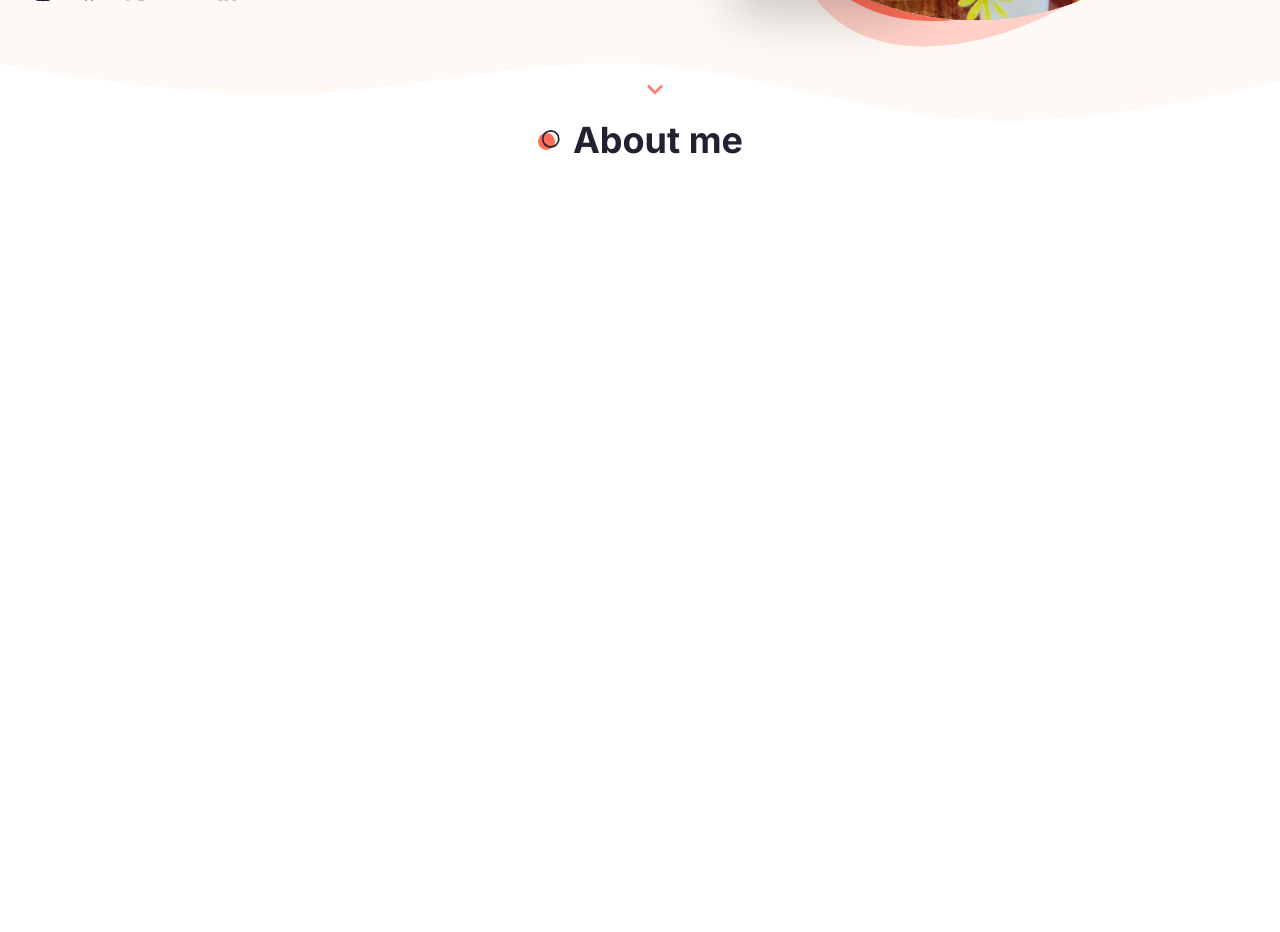
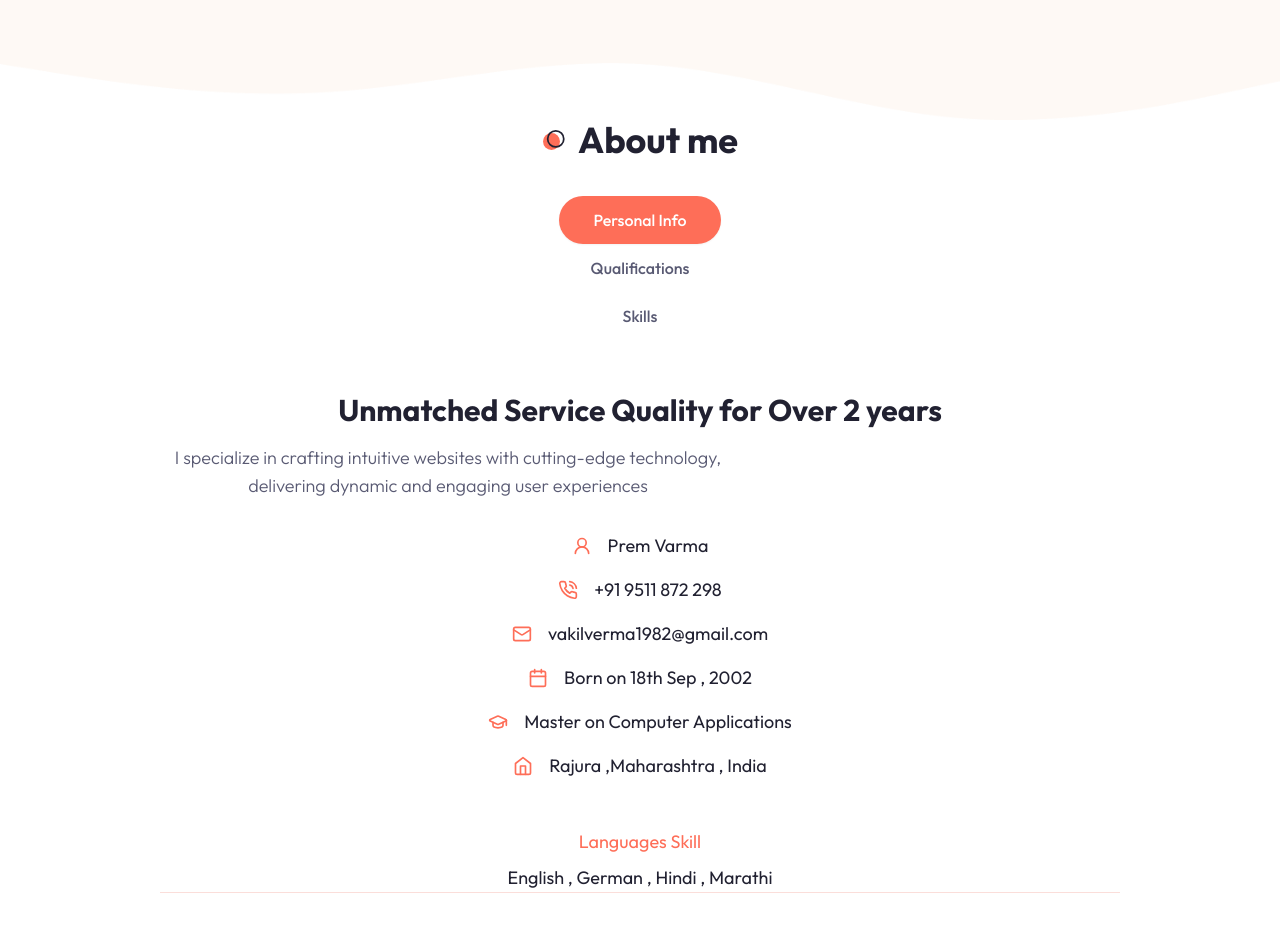
Before and after one commit to premvarma2002/nextjs-shadcn.ui-portfolio, a Next.js app: page / in a window 1280 px wide. Shown: the part 640-1572 px from the top of the page. Built offline with nearby package versions, Linux system fonts and the light colour scheme.

Commit message:
working on skill section

```diff
--- a/app/globals.css
+++ b/app/globals.css
@@ -67,14 +67,25 @@
    @apply text-6xl xl:text-[72px] xl:leading-[80px] tracking-[-2px] font-bold;
 }
 
+.h2 {
+  @apply text-2xl font-bold;
+}
+.h3 {
+  @apply text-3xl font-bold;
+}
+
+.h4 {
+  @apply text-4xl font-semibold;
+}
+
 .subtitle {
   @apply text-muted-foreground text-lg mb-8 font-light;
+}
+
+.section-title {
+  @apply text-4xl font-bold relative w-max flex items-center justify-between gap-x-3 before:bg-dots_light before:dark:bg-dots_dark before:bg-no-repeat before:bg-center before:w-[24px] before:h-[24px];
 }
 
 .badge  {
   @apply z-10 w-[200px] h-[68px] bg-white dark:backdrop-blur-[44px] shadow-2xl p-4 rounded-[10px] flex items-center gap-x-4 ;
 }
-
-.section-title{
-  @apply text-4xl font-bold relative w-max flex items-center justify-between gap-x-3 before:bg-dots_light before:dark:bg-dots_dark before:bg-no-repeat before:bg-center before:w-[24px] before:h-[24px];
-}
--- a/app/layout.jsx
+++ b/app/layout.jsx
@@ -1,4 +1,4 @@
-import { Inter } from 'next/font/google'
+import { Outfit } from 'next/font/google'
 import './globals.css'
 
 // components
@@ -8,7 +8,7 @@
 import { ThemeProvider } from '@/components/ThemeProvider'
 
 
-const inter = Inter({ subsets: ['latin'] })
+const outfit = Outfit({ subsets: ['latin'] })
 
 export const metadata = {
   title: 'Create Next App',
@@ -18,7 +18,7 @@
 export default function RootLayout({ children }) {
   return (
     <html lang="en" suppressHydrationWarning>
-      <body className={inter.className}>
+      <body className={outfit.className}>
         <ThemeProvider attribute="class" defaultTheme='light'>
         <Header/>
         {children}
--- a/components/About.jsx
+++ b/components/About.jsx
@@ -1,88 +1,94 @@
-import DevImg from "./DevImg"
-import Image from "next/image"
-import { Tabs , TabsContent , TabsList , TabsTrigger } from "./ui/tabs"
+import DevImg from "./DevImg";
+import Image from "next/image";
+import { Tabs, TabsContent, TabsList, TabsTrigger } from "./ui/tabs";
 
 import {
   User2,
   MailIcon,
   HomeIcon,
-    Phonecall,
+  PhoneCall,
   GraduationCap,
   Calendar,
   Briefcase,
-} from 'lucide-react';
+} from "lucide-react";
 
 const infoData = [
   {
-        icon: <User2 size={20}/>,
-        text: 'Rayn Davis',
+    icon: <User2 size={20} />,
+    text: "Prem Varma",
   },
   {
-        icon: <Phonecall size={20}/>,
-        text: '+91 951 187 2298',
+    icon: <PhoneCall size={20} />,
+    text: "+91 9511 872 298",
   },
   {
-        icon: <MailIcon size={20}/>,
-        text: 'vakilverma1982@gmail.com',
+    icon: <MailIcon size={20} />,
+    text: "vakilverma1982@gmail.com",
   },
   {
-        icon: <Calendar size={20}/>,
-        text: 'Born on 18th Sep , 2002',
+    icon: <Calendar size={20} />,
+    text: "Born on 18th Sep , 2002",
   },
   {
-        icon: <GraduationCap size={20}/>,
-        text: 'Master on Computer Applications',
+    icon: <GraduationCap size={20} />,
+    text: "Master on Computer Applications",
   },
   {
-        icon: <HomeIcon size={20}/>,
-        text: 'Warur road, Rajura ,Maharashtra , India ',
+    icon: <HomeIcon size={20} />,
+    text: " Rajura ,Maharashtra , India ",
   },
 ];
 
 const qualificationData = [
   {
-        title:'education',
+    title: "education",
     data: [
       {
-                university: 'The New Era English High School ,Rajura',
-                qualification: 'S.S.C',
-                years:'2008 - 2018',
+        university: "The New Era English High School ,Rajura",
+        qualification: "S.S.C",
+        years: "2008 - 2018",
       },
       {
-                university: 'Guru nanak college of science , Ballarpur',
-                qualification: 'H.S.C',
-                years:'2018 - 2020',
+        university: "Guru nanak college of science , Ballarpur",
+        qualification: "H.S.C",
+        years: "2018 - 2020",
       },
       {
-                university: 'Guru nanak College of Science',
-                qualification: 'Bachelor of Science',
-                years:'2020 - 2023',
+        university: "Guru nanak College of Science",
+        qualification: "Bachelor of Science",
+        years: "2020 - 2023",
       },
       {
-                university: 'LPU University',
-                qualification: 'Master of Computer Applications',
-                years:'2024 - Present',
+        university: "LPU University",
+        qualification: "Master of Computer Applications",
+        years: "2024 - Present",
       },
       // {
       //     university: 'IIT Patna',
       //     qualification: 'M.Tech in Cloud Computing',
       //     years:'2026- 2028',
       // },
-        ]
+    ],
   },
 
   {
-        title:'experience',
+    title: "experience",
     data: [
       {
-            company: 'InternPe',
-            qualification: 'Web Development intern',
-            years:'2022-2023',
+        company: "Upwork",
+        role: "Freelance Web developer",
+        years: "2022 - Present",
+      },
+
+      {
+        company: "Codewoofer.in",
+        role: "Blogger",
+        years: "Jul 2023 - Sep 2023 ",
       },
       {
-            company: 'Upwork',
-            qualification: 'Web developer',
-            years:'2023 - Present',
+        company: "InternPe",
+        role: "Web Development intern",
+        years: "Apr 2023 - Jun 2023",
       },
     ],
   },
@@ -90,57 +96,212 @@
 
 const skillData = [
   {
-        title: 'skills',
-        data:[
+    title: "skills",
+    data: [
       {
-              name: 'HTML , CSS, JavaScript , React with Redux,Redux Toolkit , Next , Typescript ,Tailwind , Sass Css , Material UI , Bootstrap, and others'
+        name: "HTML , CSS, JavaScript , React with Redux,Redux Toolkit , Next , Typescript ,Tailwind , Sass Css , Material UI , Bootstrap, and others",
       },
       {
-              name: 'Frontend Development'
+        name: "Frontend Development",
       },
       {
-              name: 'JavaScript, Typescript ,Tailwind , Sass CSS '
+        name: "JavaScript, Typescript ,Tailwind , Sass CSS ",
       },
       {
-              name: 'React with Redux,Redux Toolkit , Next ,Material UI , Bootstrap, and others '
-            }
-        ]
+        name: "React with Redux,Redux Toolkit , Next ,Material UI , Bootstrap, and others ",
+      },
+    ],
   },
   {
-        title: 'tools',
-        data:[
+    title: "tools",
+    data: [
       {
-              imgPath: '/about/vscode.svg'
+        imgPath: "/about/vscode.svg",
       },
       {
-              imgPath: '/about/Figma.svg'
+        imgPath: "/about/Figma.svg",
       },
       {
-              imgPath: '/about/github.svg'
+        imgPath: "/about/github.svg",
       },
       {
-              imgPath: '/about/terminal.svg'
+        imgPath: "/about/terminal.svg",
       },
       {
-              imgPath: '/about/redux.svg'
+        imgPath: "/about/redux.svg",
       },
-        ]
-    }
+    ],
+  },
 ];
-
 
 const About = () => {
   const getData = (arr, title) => {
-    return arr.find((item)=> item.title === title);
+    return arr.find((item) => item.title === title);
   };
- console.log(getData(qualificationData , 'experience'))
+  //  console.log(getData(qualificationData , 'experience'))
   return (
-    <section>
+    <section className="xl:h-[860px] pb-12 xl:py-24">
       <div className="container mx-auto">
-            <h2 className="section-title mv-8 xl:mb-16 text-center mx-auto">About me</h2>
+        <h2 className="section-title mb-8 xl:mb-16 text-center mx-auto">
+          About me
+        </h2>
+        <div className="flex flex-col xl:flex-row">
+          {/* image  */}
+          <div className="hidden xl:flex flex-1 relative">
+            <DevImg
+              containerStyles="bg-about_shape_light dark:bg-about_shape_dark w-[505px] h-[505px] bg-no-repeat relative"
+              imgSrc="/about/dev.png"
+            />
+          </div>
+          {/* tabs  */}
+          <div className="flex-1">
+            <Tabs defaultValue="personal">
+              <TabsList className="w-full grid xl:grid-cols-3 xl:max-w-[520px] xl:border dark:border-none">
+                <TabsTrigger className="w-[162px] xl:w-auto" value="personal">
+                  Personal Info
+                </TabsTrigger>
+                <TabsTrigger
+                  className="w-[162px] xl:w-auto"
+                  value="qualifications"
+                >
+                  Qualifications
+                </TabsTrigger>
+                <TabsTrigger className="w-[162px] xl:w-auto" value="skills">
+                  Skills
+                </TabsTrigger>
+              </TabsList>
+              {/* tabs content  */}
+              <div className="text-lg mt-12 xl:mt-8">
+                {/* personal  */}
+                <TabsContent value="personal">
+                  <div className="text-center xl:text-left">
+                    <h3 className="h3 mb-4">
+                      Unmatched Service Quality for Over 2 years
+                    </h3>
+                    <p className="subtitle max-w-xl max-auto xl:mx-0">
+                      I specialize in crafting intuitive websites with
+                      cutting-edge technology, delivering dynamic and engaging
+                      user experiences
+                    </p>
+                    {/* icons  */}
+                    <div className="grid xl:grid-cols-2 gap-4 mb-12">
+                      {infoData.map((item, index) => {
+                        return (
+                          <div
+                            className="flex items-center gap-x-4 mx-auto xl:mx-0"
+                            key={index}
+                          >
+                            <div className="text-primary ">{item.icon}</div>
+                            <div>{item.text}</div>
+                          </div>
+                        );
+                      })}
+                    </div>
+                    {/* languages  */}
+                    <div className="flex  flex-col gap-y-2">
+                      <div className="text-primary">Languages Skill</div>
+                      <div className="border-b border-border">
+                        English , German , Hindi , Marathi
+                      </div>
+                    </div>
+                  </div>
+                </TabsContent>
+                {/* qualifications  */}
+                <TabsContent value="qualifications">
+                  <div>
+                    <h3 className="h3 mb-8 text-center xl:text-left">
+                      My Awesome Journey
+                    </h3>
+                    {/* experience and education wrapper  */}
+                    <div className="grid md:grid-cols-2 gap-y-8">
+                      {/* experience  */}
+                      <div className="flex flex-col gap-y-6">
+                        <div className="flex gap-x-4 items-center text-[22px] text-primary">
+                          <Briefcase />
+                          <h4 className="capitalize font-medium">
+                            {getData(qualificationData, "experience").title}
+                          </h4>
+                        </div>
+                        {/* list  */}
+                        <div className="flex flex-col gap-y-8">
+                          {getData(qualificationData, "experience").data.map(
+                            (item, index) => {
+                              const { company, role, years } = item;
+                              return (
+                                <div className="flex gap-x-8 group" key={index}>
+                                    <div className="h-[84px] w-[1px] bg-border relative ml-2">
+                                        <div className="w-[11px] h-[11px] rounded-full bg-primary absolute -left-[5px] group-hover:translate-y-[84px] transition-all duration-500"></div>
+                                    </div>
+                                  <div>
+                                    <div className=" font-semibold text-xl leading-none mb-2">{company}</div>
+                                    <div className="text-lg leading-none text-muted-foreground mb-4">{role}</div>
+                                    <div className="text-base font-medium">{years}</div>
+                                  </div>
+                                </div>
+                              );
+                            }
+                          )}
+                        </div>
+                      </div>
+                      {/* education  */}
+                      <div className="flex flex-col gap-y-6">
+                        <div className="flex gap-x-4 items-center text-[22px] text-primary">
+                          <GraduationCap size={28} />
+                          <h4 className="capitalize font-medium">
+                            {getData(qualificationData, "education").title}
+                          </h4>
+                        </div>
+                        {/* list  */}
+                        <div className="flex flex-col gap-y-8">
+                          {getData(qualificationData, "education").data.map(
+                            (item, index) => {
+                              const { university, qualification, years } = item;
+                              return (
+                                <div className="flex gap-x-8 group" key={index}>
+                                    <div className="h-[84px] w-[1px] bg-border relative ml-2">
+                                        <div className="w-[11px] h-[11px] rounded-full bg-primary absolute -left-[5px] group-hover:translate-y-[84px] transition-all duration-500"></div>
+                                    </div>
+                                  <div>
+                                    <div className=" font-semibold text-xl leading-none mb-2">{university}</div>
+                                    <div className="text-lg leading-none text-muted-foreground mb-4">{qualification}</div>
+                                    <div className="text-base font-medium">{years}</div>
+                                  </div>
+                                </div>
+                              );
+                            }
+                          )}
+                        </div>
+                      </div>
+                    </div>
+                  </div>
+                </TabsContent>
+                <TabsContent value="skills">
+                  <div className="text-center xl:text-left">
+                    <h3 className="h3 mb-8">Tools I Use Everyday</h3>
+                    <div className="mb-16">
+                      <h4 className="text-xl font-semibold mb-2">Skills</h4>
+                      <div className="border-b border-border mb-4"></div>
+                      {/* Skill List  */}
+                      <div>
+                        {getData(skillData, 'skills').data.map ((item , index) => {
+                          const {name} = item;
+                          return (
+                          <div className="w-2/4 text-corner xl:text-left mx-auto xl:mx-0" key={index}>
+                            <div className="font-medium">{name}</div>
+                             </div>
+                          );
+                        }) }
+                      </div>
+                    </div>
+                  </div>
+                </TabsContent>
+              </div>
+            </Tabs>
+          </div>
+        </div>
       </div>
     </section>
-  )
-}
+  );
+};
 
-export default About
+export default About;
--- a/components/ui/tabs.jsx
+++ b/components/ui/tabs.jsx
@@ -11,7 +11,7 @@
   <TabsPrimitive.List
     ref={ref}
     className={cn(
-      "inline-flex h-10 items-center justify-center rounded-md bg-muted p-1 text-muted-foreground",
+      "inline-flex items-center justify-center xl:bg-white p-1 text-muted-foreground rounded-[30px] dark:md:bg-secondary",
       className
     )}
     {...props} />
@@ -22,7 +22,7 @@
   <TabsPrimitive.Trigger
     ref={ref}
     className={cn(
-      "inline-flex items-center justify-center whitespace-nowrap rounded-sm px-3 py-1.5 text-sm font-medium ring-offset-background transition-all focus-visible:outline-none focus-visible:ring-2 focus-visible:ring-ring focus-visible:ring-offset-2 disabled:pointer-events-none disabled:opacity-50 data-[state=active]:bg-background data-[state=active]:text-foreground data-[state=active]:shadow-sm",
+      "inline-flex items-center justify-center whitespace-nowrap rounded-full px-3 py-1.5 text-base font-medium ring-offset-background transition-all focus-visible:outline-none focus-visible:ring-2 focus-visible:ring-ring focus-visible:ring-offset-2 disabled:pointer-events-none disabled:opacity-50 data-[state=active]:bg-primary data-[state=active]:text-white data-[state=active]:shadow-sm h-[48px]",
       className
     )}
     {...props} />
--- a/tailwind.config.js
+++ b/tailwind.config.js
@@ -11,9 +11,12 @@
     container: {
       center: true,
       padding: "2rem",
-      screens: {
-        "2xl": "1400px",
-      },
+    },
+    screens: {
+     sm: '640px',
+     md: '768px',
+     lg: '1024px',
+     xl: '1400px',
     },
     extend: {
       colors: {
@@ -79,6 +82,8 @@
         hero_shape: 'url(/hero/shape-1.svg)',
         hero_shape2_light: 'url(/hero/shape-2-light.svg)',
         hero_shape2_dark: 'url(/hero/shape-2-dark.svg)',
+        about_shape_light: 'url(/about/shape-light.svg)',
+        about_shape_dark: 'url(/about/shape-dark.svg)',
         dots_light: 'url(/dots-light.svg)',
         dots_dark: 'url(/dots-dark.svg)',
       }
```
Also changed, not shown: public/about/dev.png (added). Lines whose indentation alone changed are shown as unchanged.
